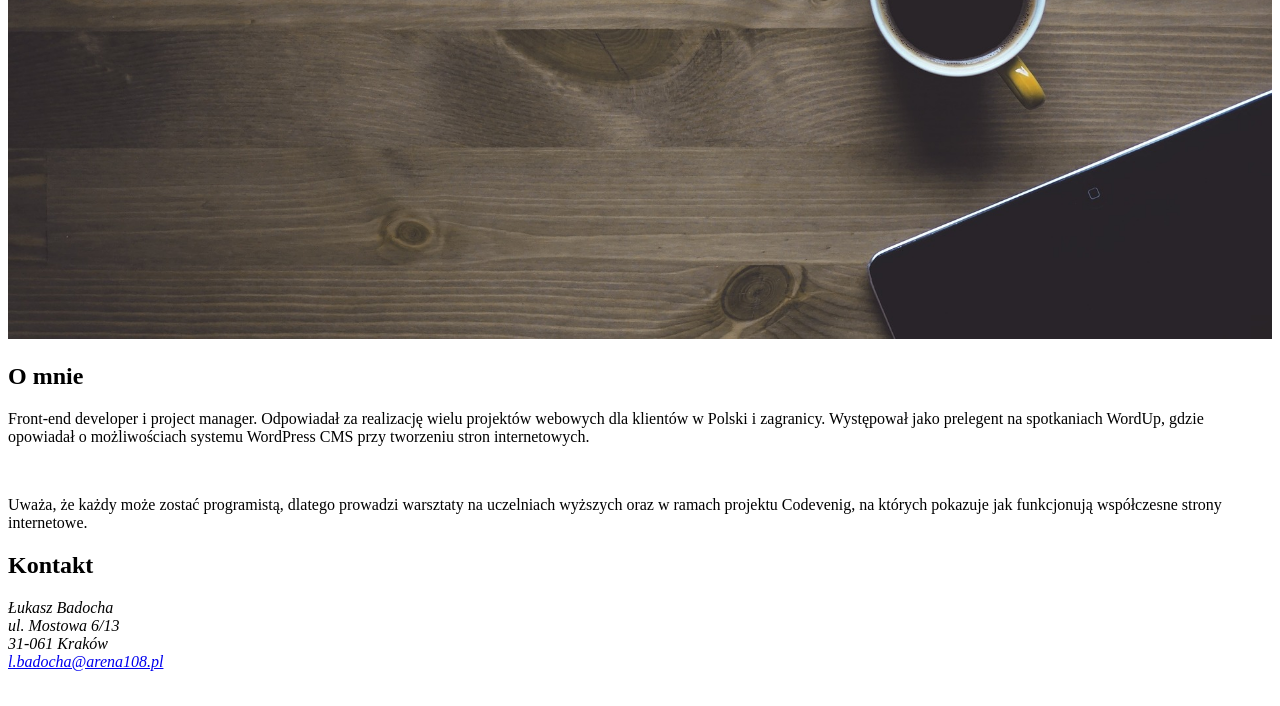
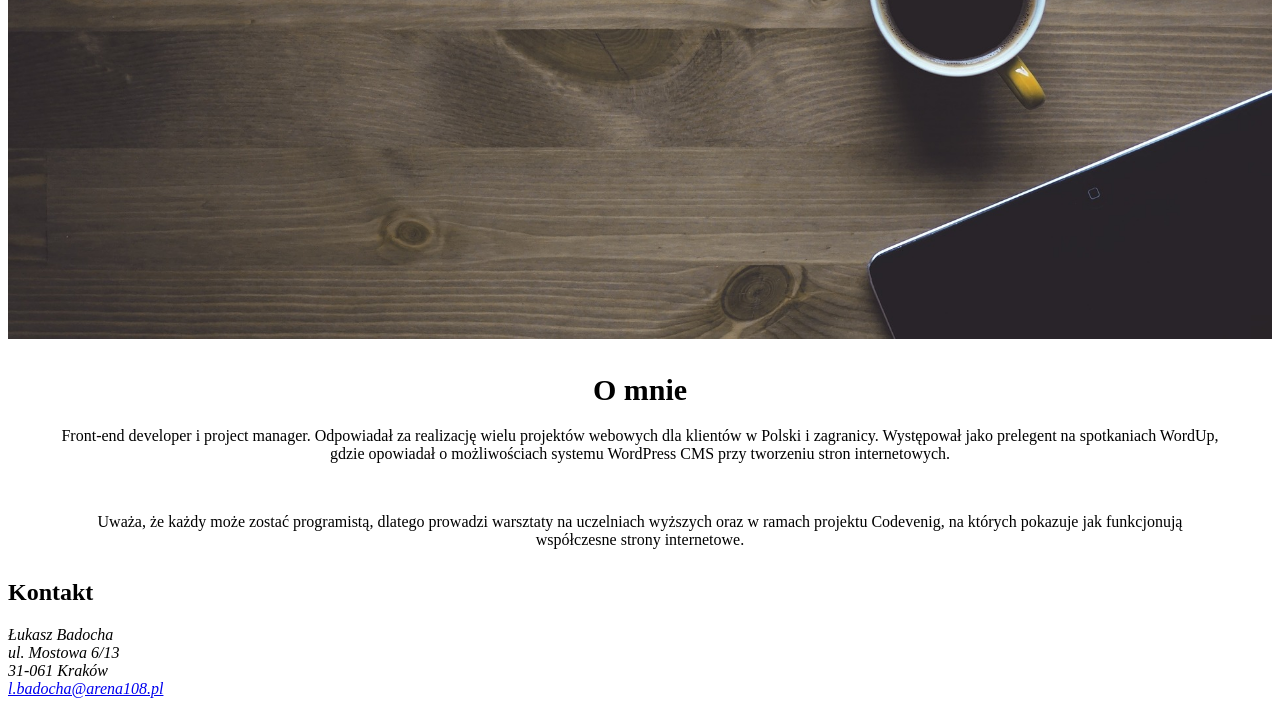
Before and after one commit to jarzo/html5-zadanie-css, a plain HTML site: page index.html in a window 1280 px wide. Shown: the part 577-1283 px from the top of the page. Before the commit the page ends 1256 px from the top, so only its background shows below. Drawn offline with Linux system fonts and the light colour scheme.

Commit message:
section o mnie

```diff
--- a/css/style.css
+++ b/css/style.css
@@ -55,3 +55,20 @@ header#header h1#main-header-text
 	font-weight: 700;
 	text-transform: uppercase;
 }
+
+section#about{
+	margin: 30px 0;
+	padding: 0 50px;
+
+}
+
+section#about h2#about-header{
+	font-size: 30px;
+	text-align: center;
+	margin-bottom: 20px;
+
+}
+
+section#about p.about-content {
+	text-align: center;
+}
```
